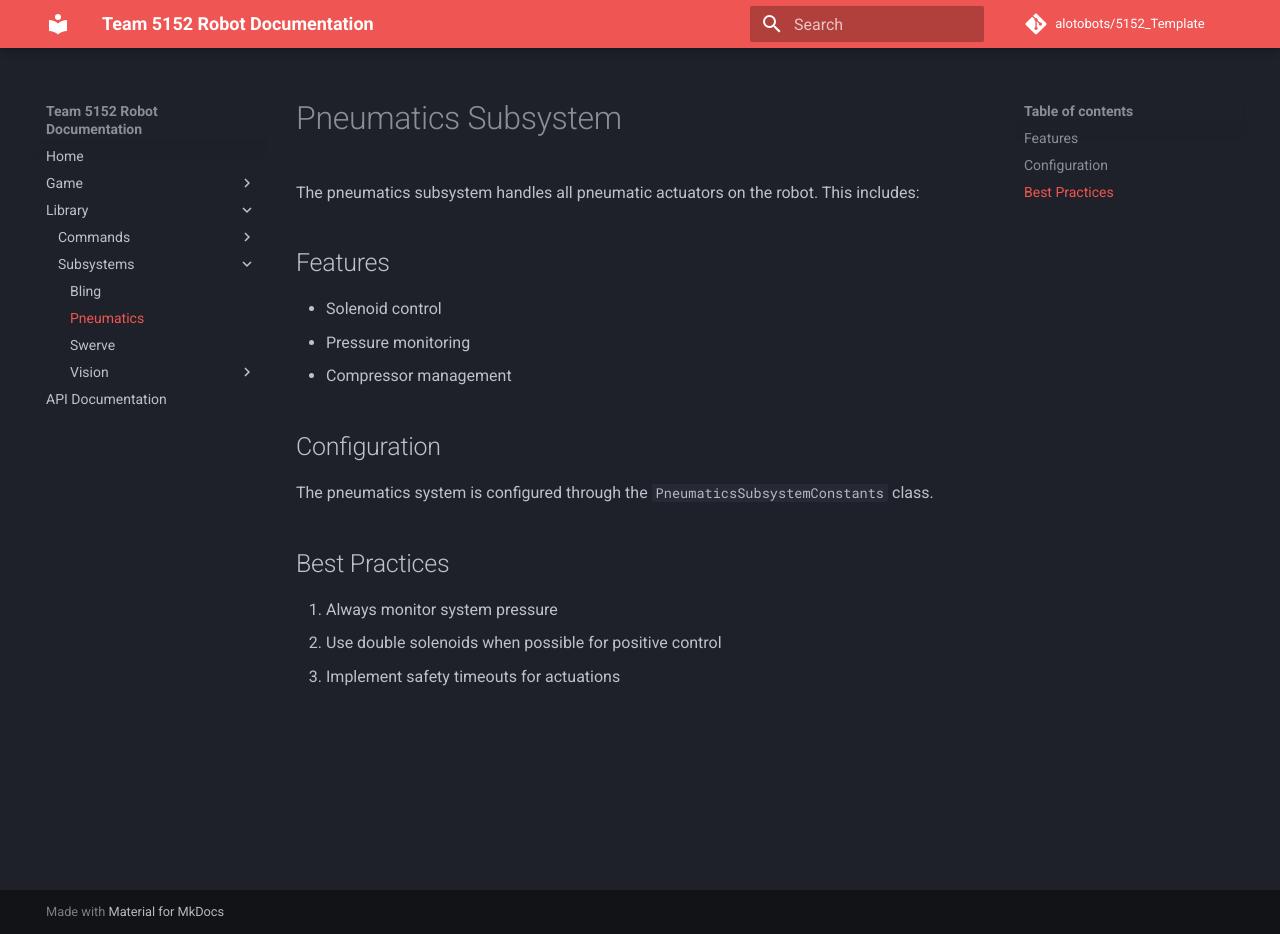
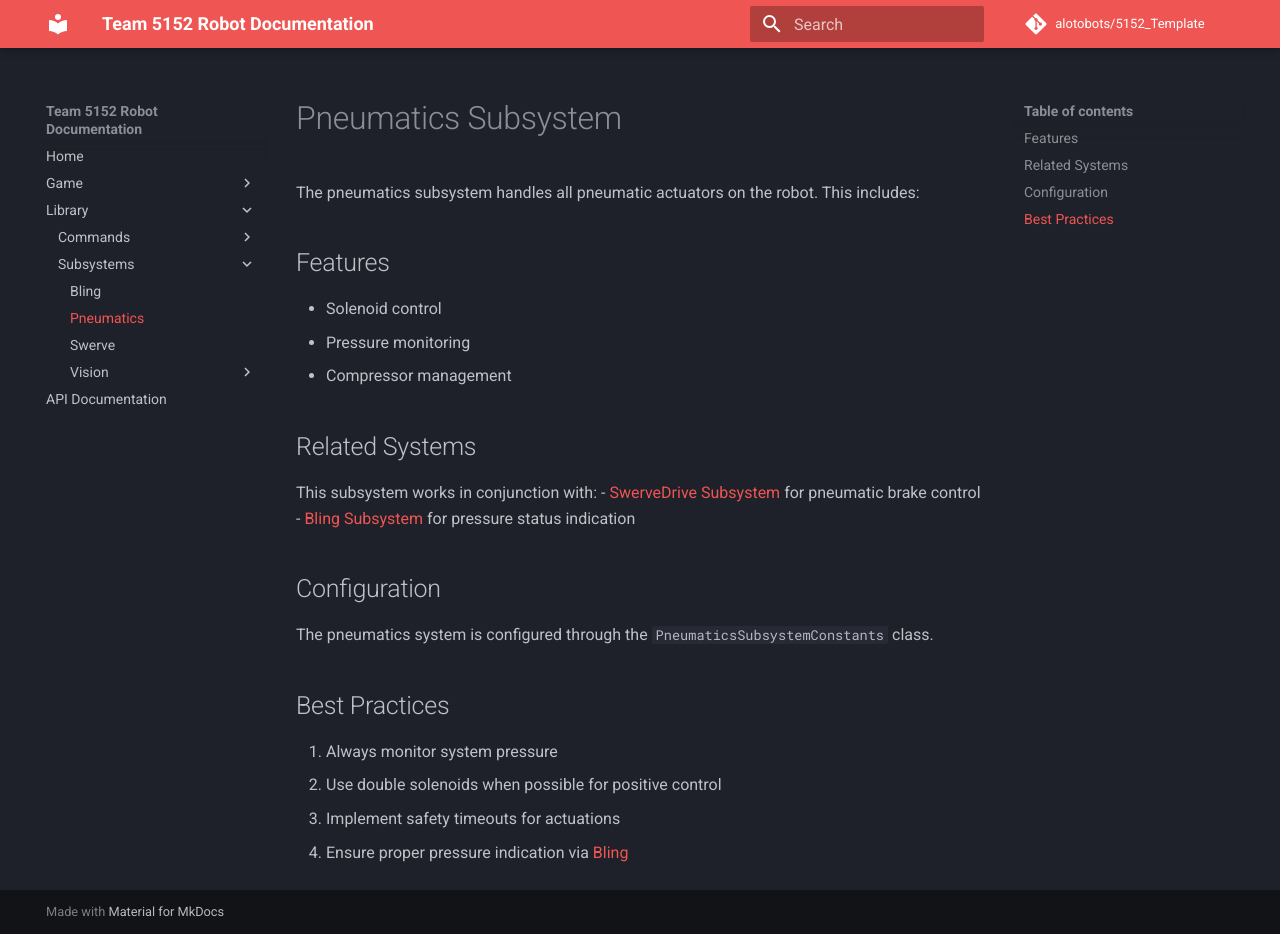
Before and after one commit to 5152Alotobots/5152_Template, an MkDocs documentation site: the page built from docs/mkdocs/docs/library/subsystems/pneumatics.md, in a window 1280 px wide and 934 px high. Built offline with MkDocs 1.6.1 and Material for MkDocs 9.7.7, drawn with Linux system fonts in a browser that asks for light colours; comment, search, counter and statistics services are not loaded.

Commit message:
docs: Add cross-links and improve documentation structure

```diff
--- a/docs/mkdocs/docs/library/subsystems/pneumatics.md
+++ b/docs/mkdocs/docs/library/subsystems/pneumatics.md
@@ -8,6 +8,11 @@ The pneumatics subsystem handles all pneumatic actuators on the robot. This incl
 - Pressure monitoring
 - Compressor management
 
+## Related Systems
+This subsystem works in conjunction with:
+- [SwerveDrive Subsystem](./swerve.md) for pneumatic brake control
+- [Bling Subsystem](./bling.md) for pressure status indication
+
 ## Configuration
 
 The pneumatics system is configured through the `PneumaticsSubsystemConstants` class.
@@ -17,3 +22,4 @@ The pneumatics system is configured through the `PneumaticsSubsystemConstants` c
 1. Always monitor system pressure
 2. Use double solenoids when possible for positive control
 3. Implement safety timeouts for actuations
+4. Ensure proper pressure indication via [Bling](./bling.md)
```
Also changed, not shown: docs/mkdocs/docs/game/subsystems/controls.md (+2 -0 lines), docs/mkdocs/docs/library/subsystems/bling.md (+3 -0 lines).
